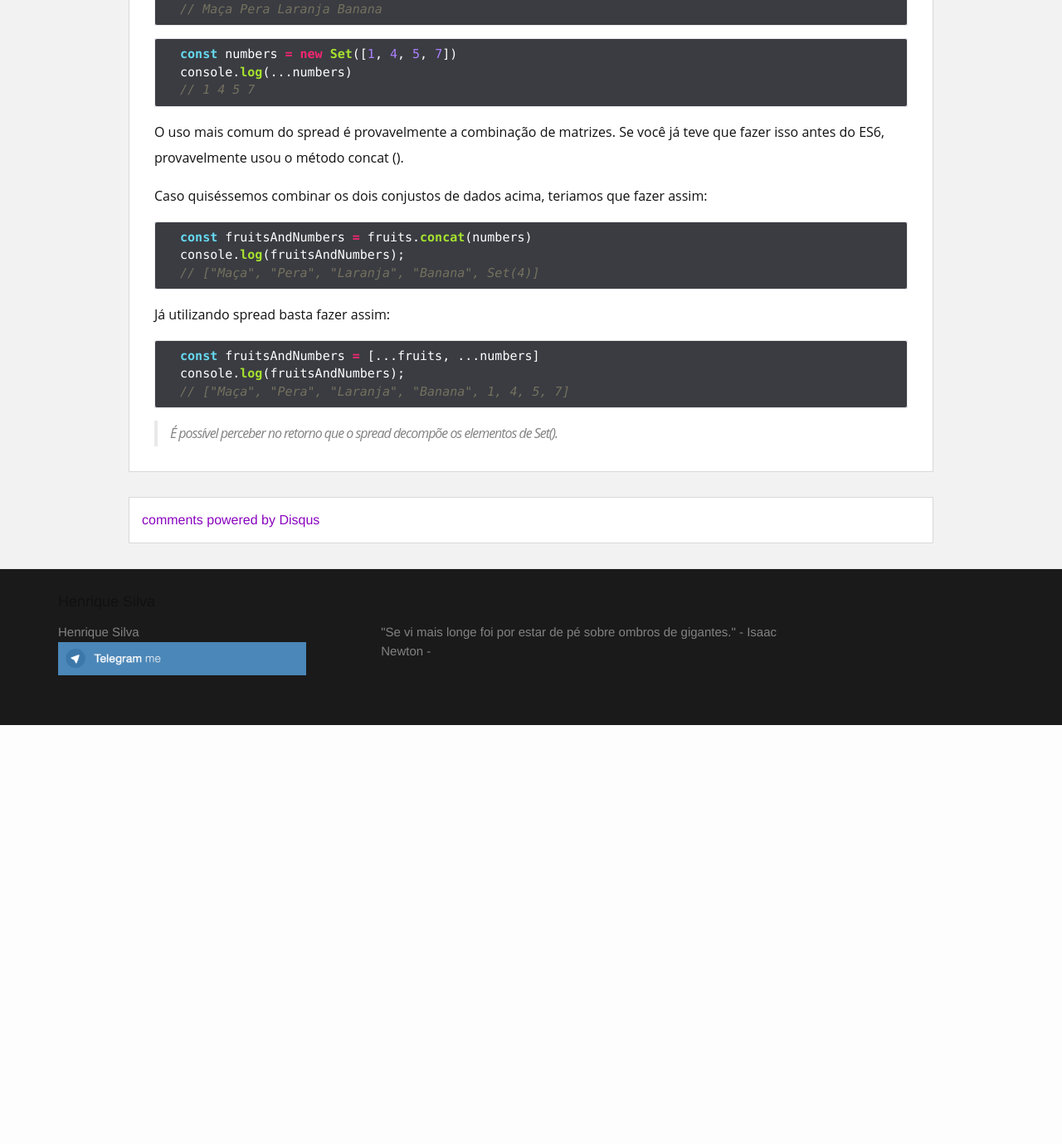
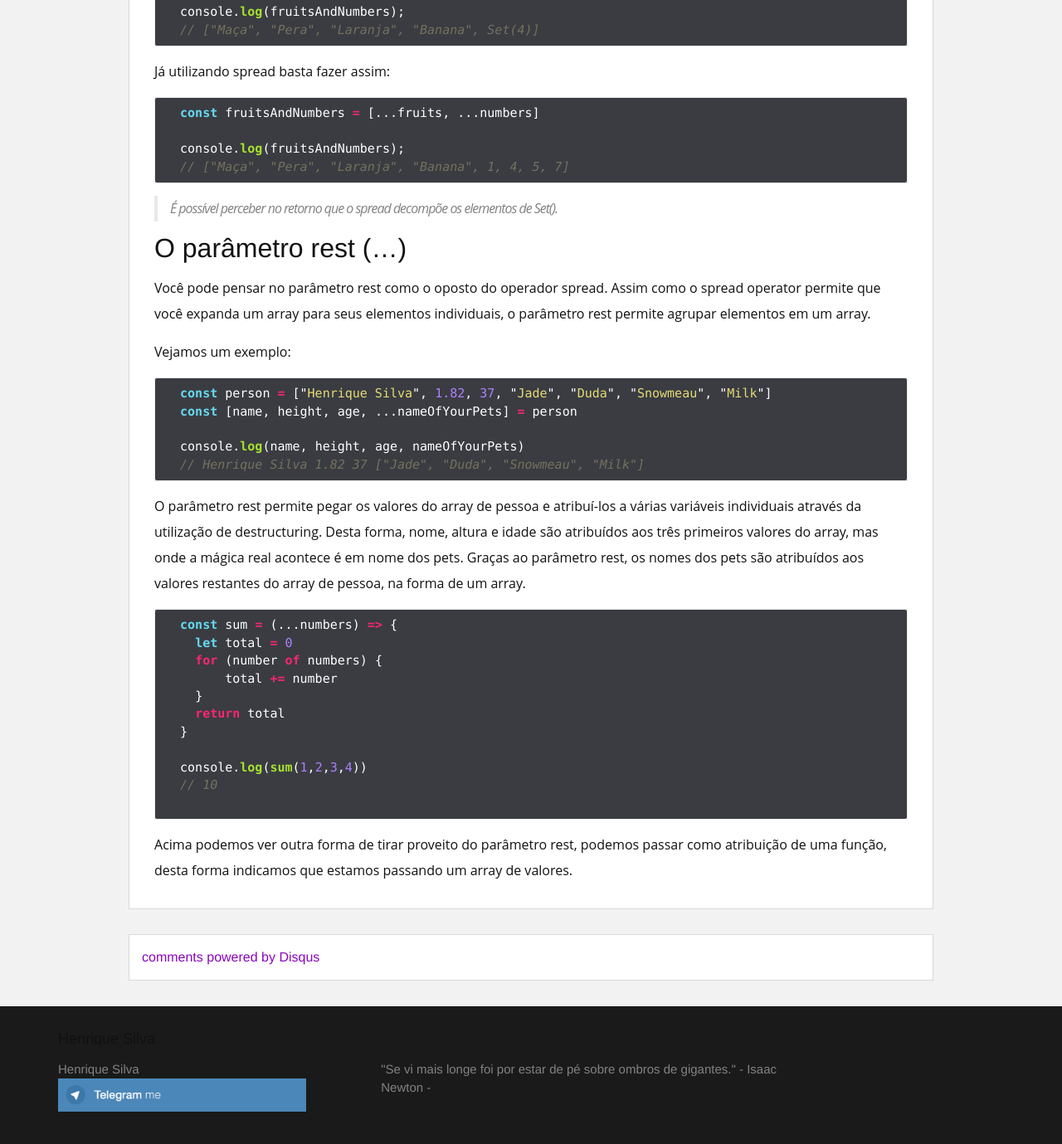
Before and after one commit to henriquehsilva/henriquesilvadev, a Jekyll site: the page built from _posts/2019-04-02-spread-rest.md, in a window 1280 px wide and 1400 px high, scrolled down 1281 px. Shown: the top 1379 px of the window at 83% size. Built offline with Jekyll 4.4.1, drawn with Linux system fonts in a browser that asks for light colours; comment, search, counter and statistics services are not loaded; before the commit the page ends 2155 px from its top, so only the background shows below that; some of the changed text lies outside the part shown.

Commit message:
new post

````diff
--- a/_posts/2019-04-02-spread-rest.md
+++ b/_posts/2019-04-02-spread-rest.md
@@ -1,6 +1,6 @@
 ---
 layout: post
-title:  "O spread operator e rest parameter no javascript (ES6)"
+title:  "O operador spread e o parâmetro rest do javascript (ES6)"
 date:   2019-04-02 1:30:09 +0900
 comments: true
 tags:
@@ -9,25 +9,25 @@ tags:
 
 <img src="{{ site.baseurl }}/img/js-spread-rest-bg.png">
 
-## O spread operator (...)
+## O operador spread (...)
 
 Vamos entender de qual é desses pontinhos.
 
-<iframe src="https://giphy.com/embed/3o6fJ66RKYXJbkQ1RC" width="480" height="304" frameBorder="0" class="giphy-embed" allowFullScreen></iframe><p><a href="https://giphy.com/gifs/hello-hi-dots-3o6fJ66RKYXJbkQ1RC">via GIPHY</a></p>
-
-O spread operator foi introduzido ao ES6.
+O operador spread foi introduzido ao ES6.
 Tendo a abilidade de expandir objetos interaveis, retornando seus multiplos elementos.
 
 Vamos ver alguns exemplos:
 
 ```javascript
   const fruits = ['Maça', 'Pera', 'Laranja', 'Banana']
+
   console.log(...fruits)
   // Maça Pera Laranja Banana
 ```
 
 ```javascript
   const numbers = new Set([1, 4, 5, 7])
+
   console.log(...numbers)
   // 1 4 5 7
 ```
@@ -38,6 +38,7 @@ Caso quiséssemos combinar os dois conjustos de dados acima, teriamos que fazer
 
 ```javascript
   const fruitsAndNumbers = fruits.concat(numbers)
+
   console.log(fruitsAndNumbers);
   // ["Maça", "Pera", "Laranja", "Banana", Set(4)]
 ```
@@ -46,8 +47,42 @@ Já utilizando spread basta fazer assim:
 
 ```javascript
   const fruitsAndNumbers = [...fruits, ...numbers]
+
   console.log(fruitsAndNumbers);
   // ["Maça", "Pera", "Laranja", "Banana", 1, 4, 5, 7]
 ```
 
 > É possível perceber no retorno que o spread decompõe os elementos de Set().
+
+
+## O parâmetro rest (...)
+
+Você pode pensar no parâmetro rest como o oposto do operador spread. Assim como o spread operator permite que você expanda um array para seus elementos individuais, o parâmetro rest permite agrupar elementos em um array.
+
+Vejamos um exemplo:
+
+```javascript
+  const person = ["Henrique Silva", 1.82, 37, "Jade", "Duda", "Snowmeau", "Milk"]
+  const [name, height, age, ...nameOfYourPets] = person
+
+  console.log(name, height, age, nameOfYourPets)
+  // Henrique Silva 1.82 37 ["Jade", "Duda", "Snowmeau", "Milk"]
+```
+
+O parâmetro rest permite pegar os valores do array de pessoa e atribuí-los a várias variáveis individuais através da utilização de  destructuring. Desta forma, nome, altura e idade são atribuídos aos três primeiros valores do array, mas onde a mágica real acontece é em nome dos pets. Graças ao parâmetro rest, os nomes dos pets são atribuídos aos valores restantes do array de pessoa, na forma de um array.
+
+```javascript
+  const sum = (...numbers) => {
+    let total = 0
+    for (number of numbers) {
+        total += number
+    }
+    return total
+  }
+
+  console.log(sum(1,2,3,4))
+  // 10
+
+```
+
+Acima podemos ver outra forma de tirar proveito do parâmetro rest, podemos passar como atribuição de uma função, desta forma indicamos que estamos passando um array de valores.
````
